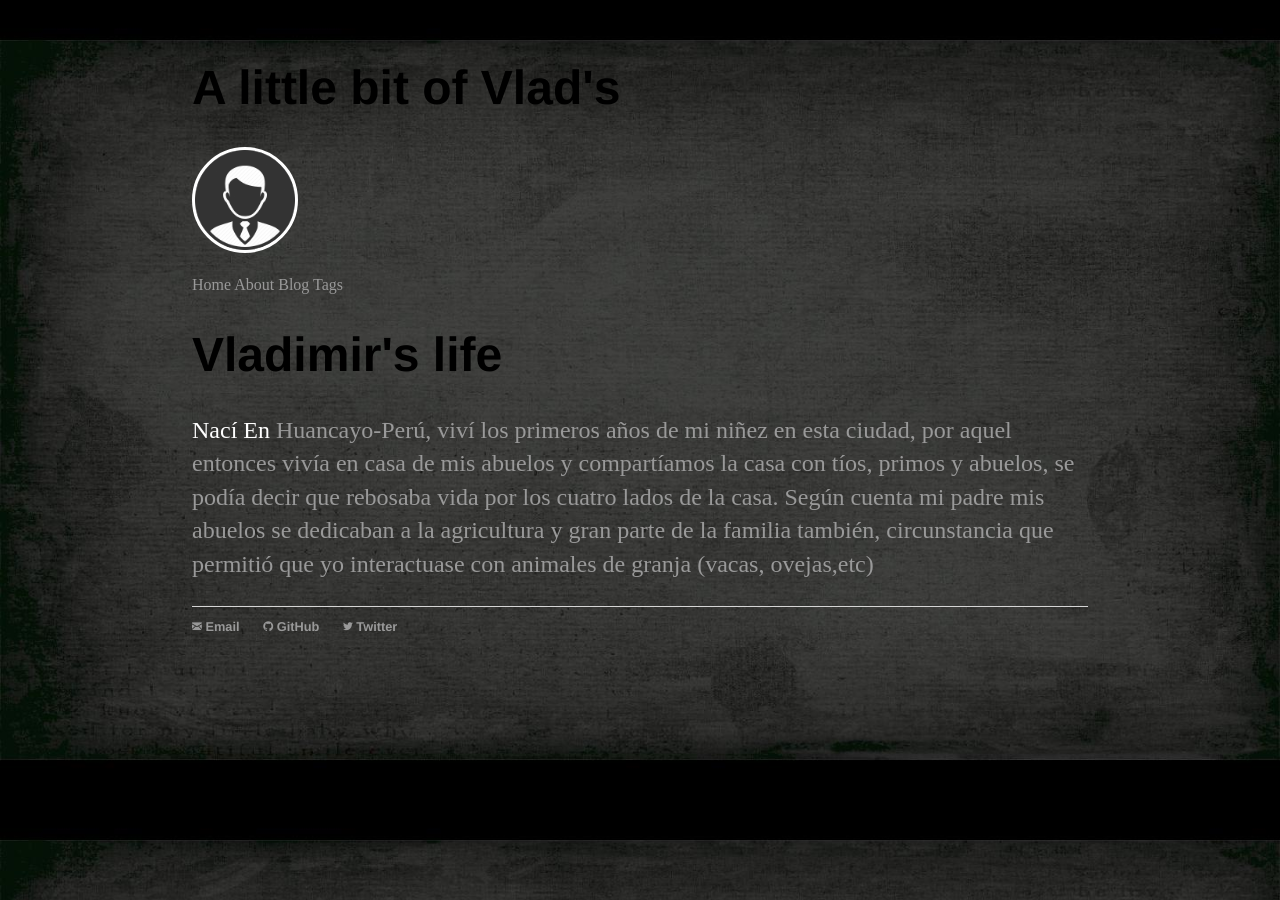
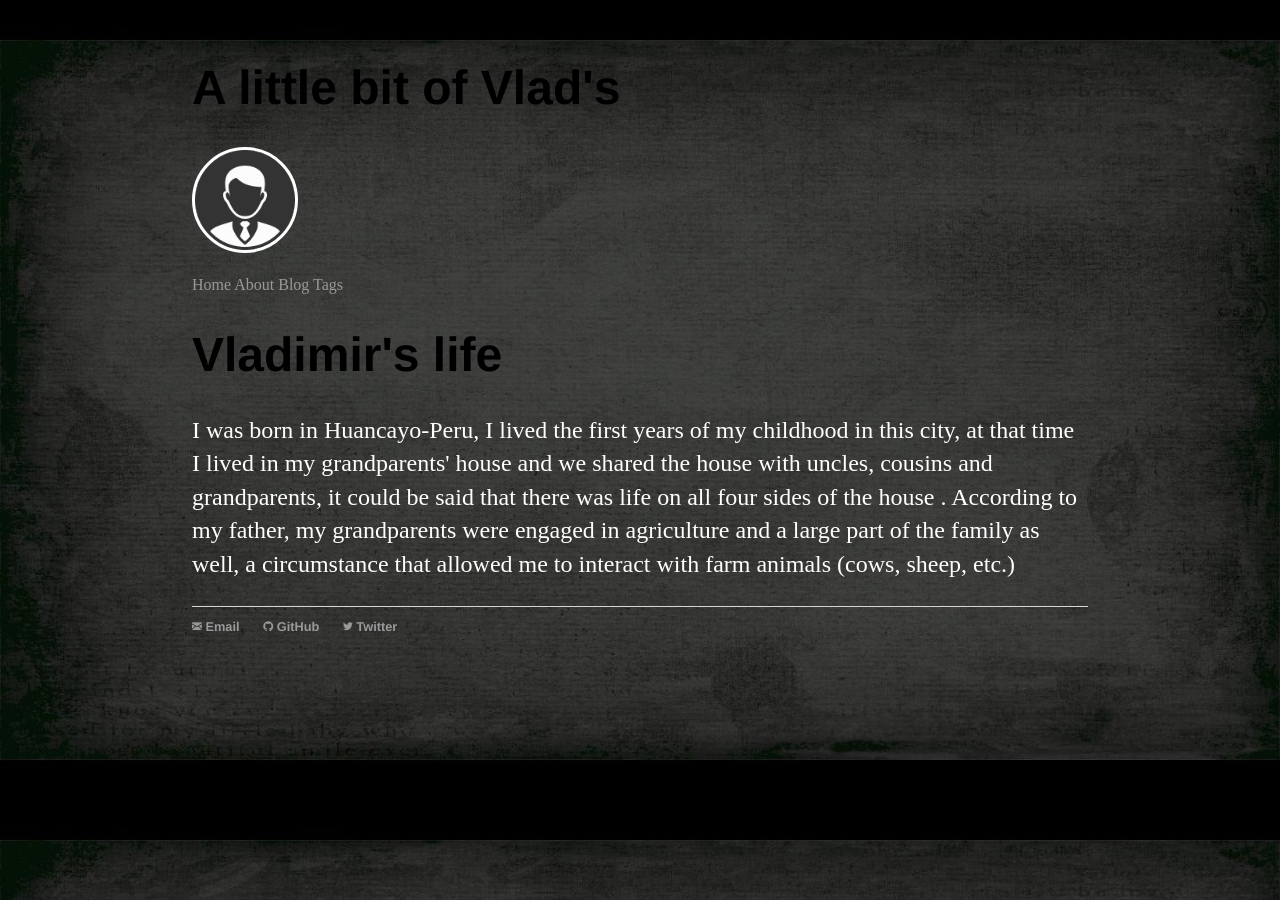
Before and after one commit to vladimir-remar/vladimir-remar.github.io, a Jekyll site: the page built from about/index.html, in a window 1280 px wide. Built offline with Jekyll 4.4.1, drawn with Linux system fonts in a browser that asks for light colours.

Commit message:
update about

```diff
--- a/about/index.html
+++ b/about/index.html
@@ -3,4 +3,4 @@ layout: default
 title: Vladimir's life
 ---
 	<h1>{{ page.title }}</h1>
-  	<p>Nací En <a href="https://es.wikipedia.org/wiki/Huancayo">Huancayo-Perú<a/>, viví  los primeros años de mi niñez en esta ciudad, por aquel entonces vivía en casa de mis abuelos y compartíamos la casa con tíos, primos y abuelos, se podía decir que rebosaba vida por los cuatro lados de la casa. Según cuenta mi padre mis abuelos se dedicaban a la agricultura y gran parte de la familia también, circunstancia que permitió que yo interactuase con animales de granja (vacas, ovejas,etc)</p>
+  	<p>I was born in Huancayo-Peru, I lived the first years of my childhood in this city, at that time I lived in my grandparents' house and we shared the house with uncles, cousins and grandparents, it could be said that there was life on all four sides of the house . According to my father, my grandparents were engaged in agriculture and a large part of the family as well, a circumstance that allowed me to interact with farm animals (cows, sheep, etc.)</p>
```
